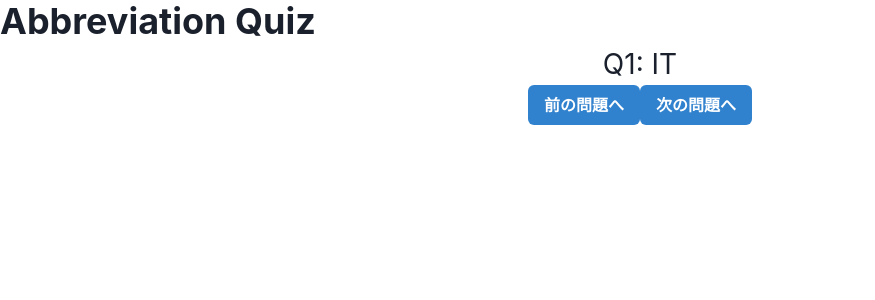
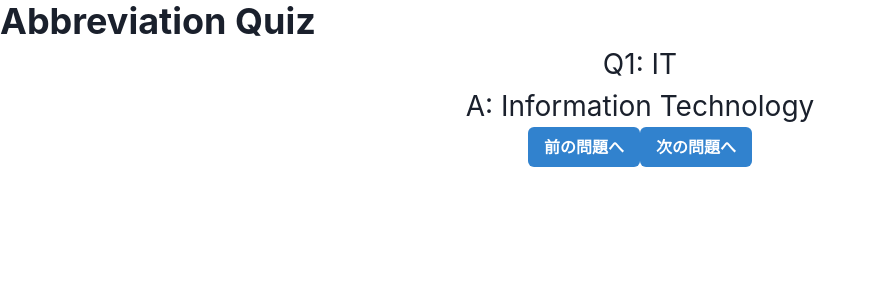
Before and after one commit to Yuki-Okamoto476/react-quiz, a React (Create React App) app: page / in a window 1280 px wide. Shown: the top 300 px of the page, without its empty margins (0-875 px from the left). Built offline with nearby package versions, Linux system fonts and the light colour scheme.

Commit message:
Add answer list

```diff
--- a/src/App.tsx
+++ b/src/App.tsx
@@ -14,18 +14,18 @@ function App() {
     { id: 9, question: 'ZIP' },
     { id: 10, question: 'DIY' },
   ]
-  // const answer_list = [
-  //   { id: 1, answer: 'Information Technology',  },
-  //   { id: 2, answer: 'Digital Versatile Disc'},
-  //   { id: 3, answer: 'Compact Disc'},
-  //   { id: 4, answer: 'Universal Serial Bus'},
-  //   { id: 5, answer: 'Portable Document Format'},
-  //   { id: 6, answer: 'Frequently Asked Question'},
-  //   { id: 7, answer: 'Universal Resource Locator'},
-  //   { id: 8, answer: 'Quick Response'},
-  //   { id: 9, answer: 'Zone Improvement Plan'},
-  //   { id: 10, answer: 'Do It Yourself'},
-  // ]
+  const answer_list = [
+    { id: 1, answer: 'Information Technology',  },
+    { id: 2, answer: 'Digital Versatile Disc'},
+    { id: 3, answer: 'Compact Disc'},
+    { id: 4, answer: 'Universal Serial Bus'},
+    { id: 5, answer: 'Portable Document Format'},
+    { id: 6, answer: 'Frequently Asked Question'},
+    { id: 7, answer: 'Universal Resource Locator'},
+    { id: 8, answer: 'Quick Response'},
+    { id: 9, answer: 'Zone Improvement Plan'},
+    { id: 10, answer: 'Do It Yourself'},
+  ]
   const [index, setIndex] = useState(1)
   const initial_number = 1
   const last_number = 10
@@ -43,6 +43,9 @@ function App() {
       <Heading>Abbreviation Quiz</Heading>
       <Text align="center" fontSize={28}>
         Q{index}: {question_list[index - 1].question}
+      </Text>
+      <Text align="center" fontSize={28}>
+        A: {answer_list[index - 1].answer}
       </Text>
       <Center>
         {index === initial_number ? (
```
